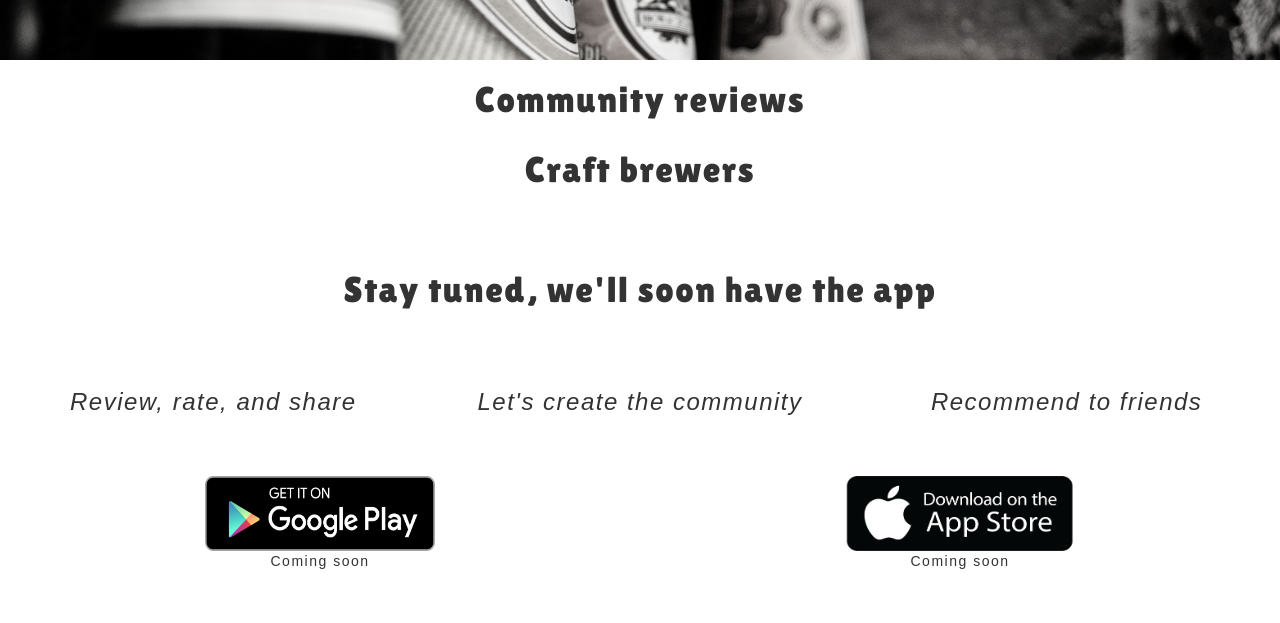
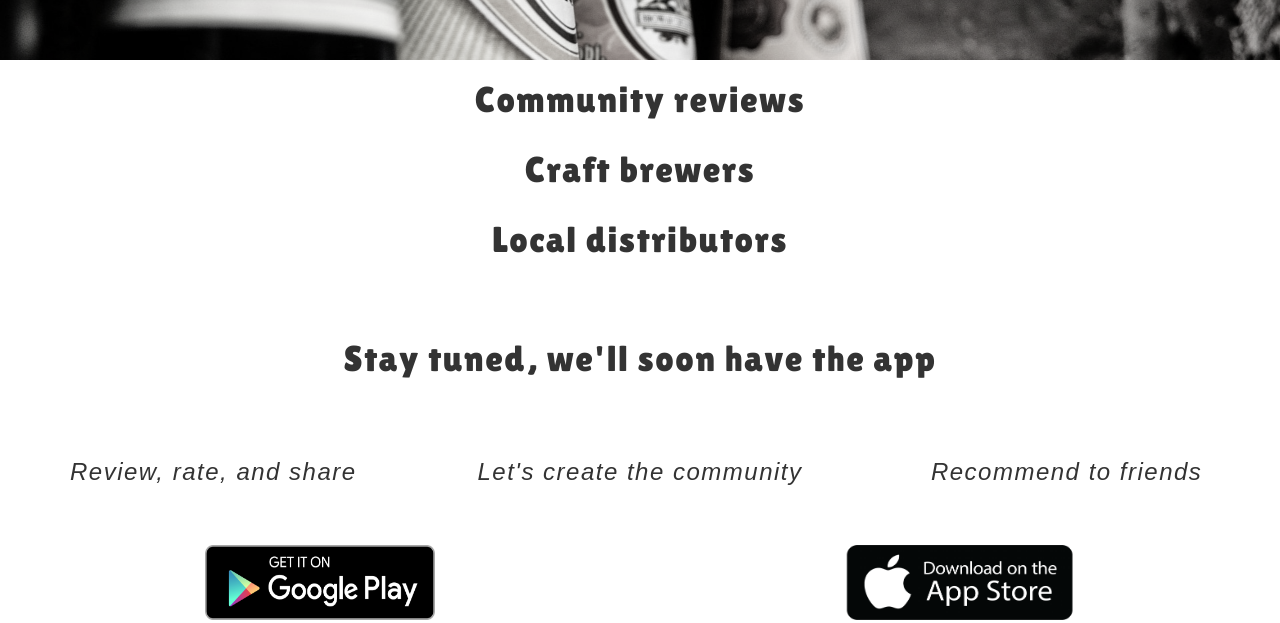
Before and after one commit to arantebw/csp2-ecommerce, a PHP site: page / in a window 1280 px wide. Shown: the part 631-1254 px from the top of the page. Run offline with PHP 8.4, Linux system fonts and the light colour scheme; some libraries are stand-ins or nearby versions; some web fonts are replaced.

Commit message:
Created boilerplate for distributors section

```diff
--- a/css/style.css
+++ b/css/style.css
@@ -96,6 +96,12 @@ button.btn.btn-default.btn-default-personal {
   font-family: "Lilita One", cursive;
 }
 
+/* Distributors section */
+
+.distributors-section h1 {
+  font-family: "Lilita One", cursive;
+}
+
 /* Download the app section */
 
 .download-section {
--- /dev/null
+++ b/tmp/distributors.php
@@ -0,0 +1,8 @@
+<!-- tmp/distributors.php -->
+<div class="container-fluid distributors-section" style="text-align:center;">
+  <div class="row">
+    <div class="col-lg-12">
+      <h1>Local distributors</h1>
+    </div>
+  </div>
+</div>
--- a/tmp/landing.php
+++ b/tmp/landing.php
@@ -11,6 +11,8 @@
 
   include "brewers.php";
 
+  include "distributors.php";
+
   include "download.php";
 
 	include "main_footer.php";
```
